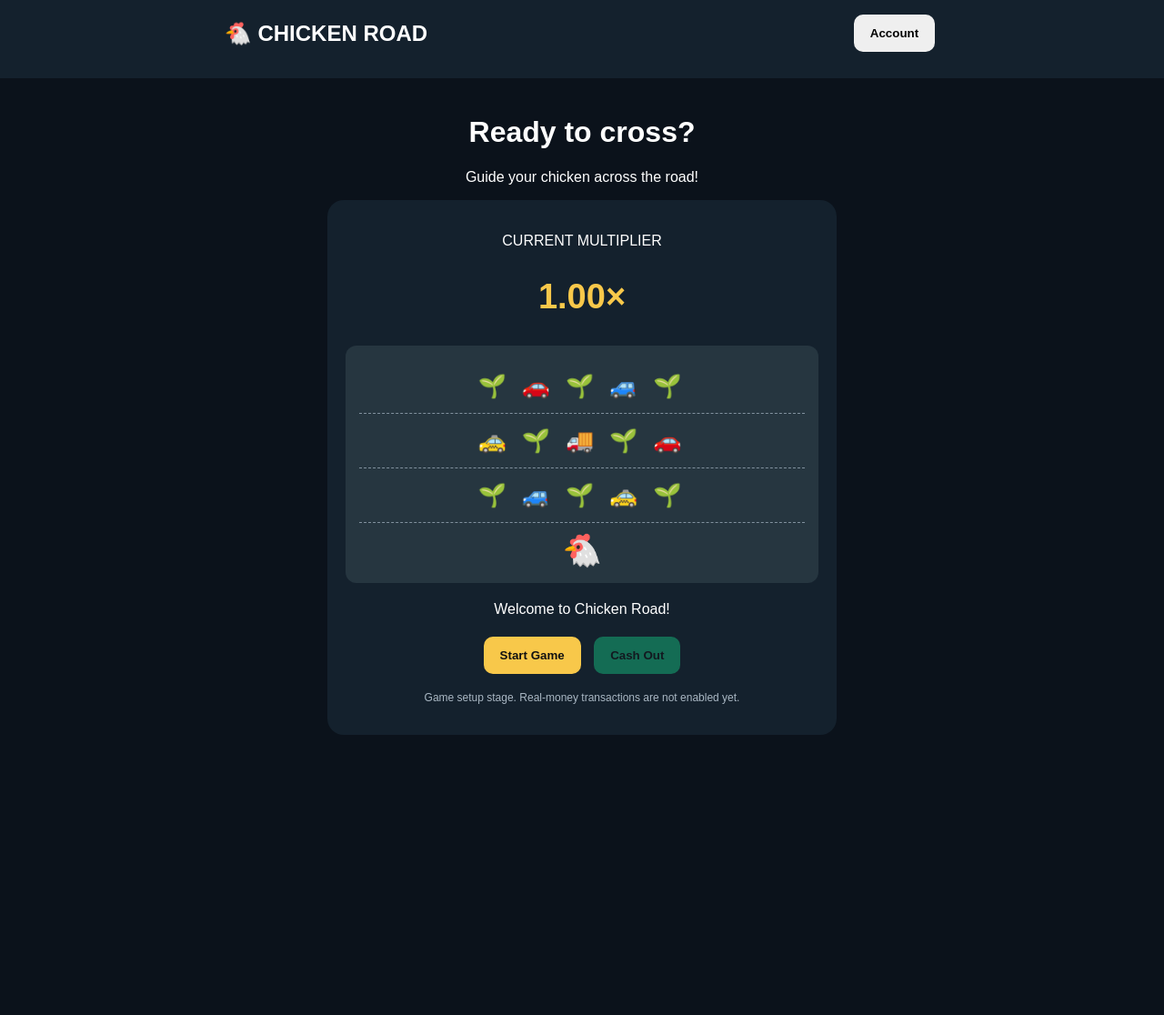
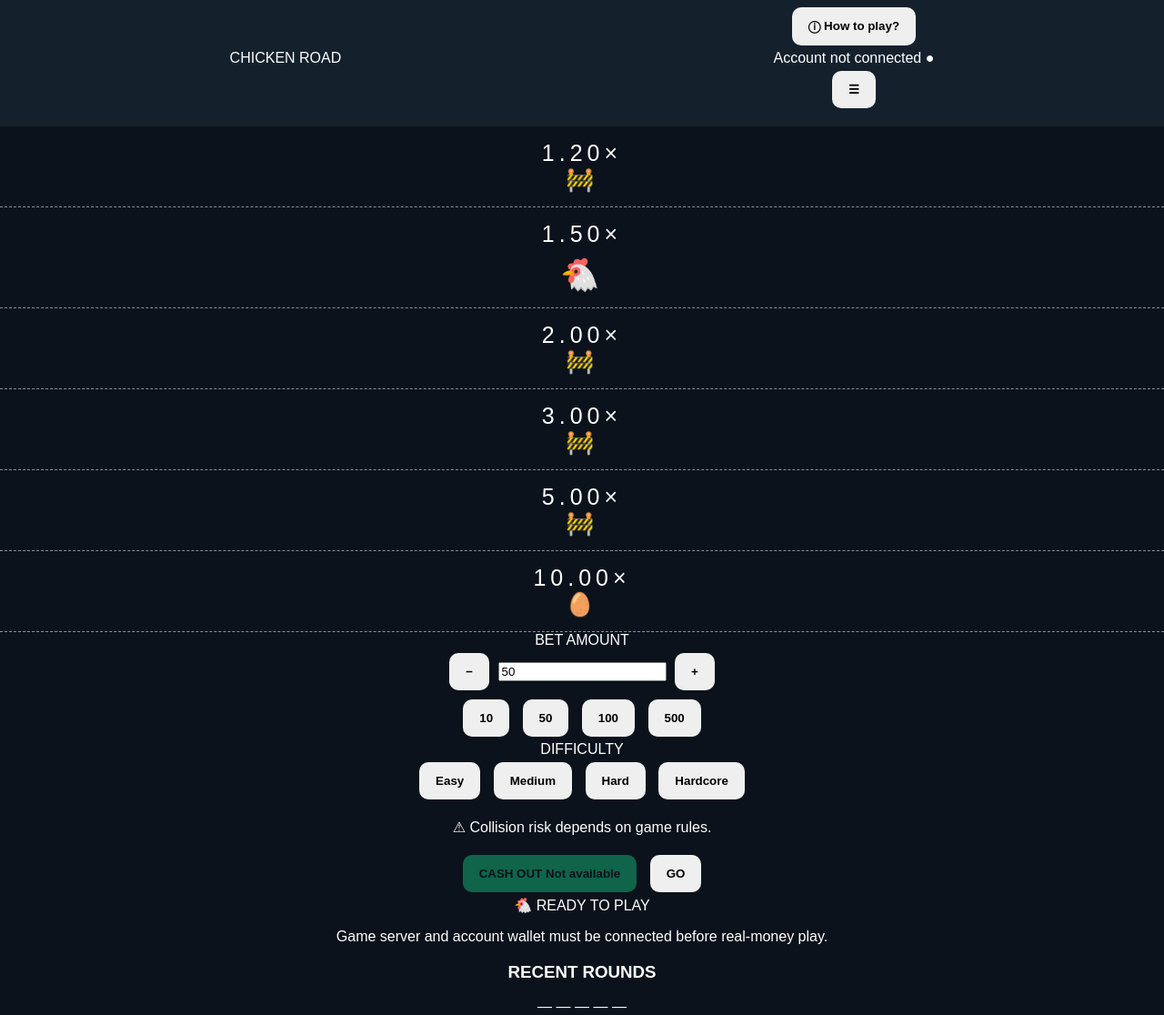
Before and after one commit to njugunaalex873-png/Chicken-road-app, a website: page public/index.html in a window 1280 px wide. Shown: the part 12-1128 px from the top of the page at 91% size. Before the commit the page ends 840 px from the top, so only its background shows below. Drawn offline with Linux system fonts and the light colour scheme.

Commit message:
Revamp game interface and update theme color
Updated the theme color and modified the layout of the game interface. Added new elements for game controls and recent rounds.

```diff
--- a/public/index.html
+++ b/public/index.html
@@ -2,38 +2,120 @@
 <head>
   <meta charset="UTF-8">
   <meta name="viewport" content="width=device-width, initial-scale=1">
-  <meta name="theme-color" content="#101a25">
+  <meta name="theme-color" content="#11152b">
   <title>Chicken Road</title>
   <link rel="stylesheet" href="style.css">
 </head>
 <body>
   <header class="topbar">
-    <h2>🐔 CHICKEN ROAD</h2>
-    <button id="accountButton">Account</button>
-  </header>  <main class="container">
-    <h1>Ready to cross?</h1>
-    <p>Guide your chicken across the road!</p><section class="game-card">
-  <p>CURRENT MULTIPLIER</p>
-  <h2 id="multiplier">1.00×</h2>
+    <div class="logo">CHICKEN R<span class="egg">O</span>AD</div><div class="header-right">
+  <button class="help-button" id="helpButton">ⓘ How to play?</button>
+  <div class="balance">
+    <span id="balance">Account not connected</span>
+    <span class="coin">●</span>
+  </div>
+  <button class="icon-button" id="menuButton" aria-label="Menu">☰</button>
+</div>
 
-  <div id="road" class="road">
-    <div class="lane">🌱 🚗 🌱 🚙 🌱</div>
-    <div class="lane">🚕 🌱 🚚 🌱 🚗</div>
-    <div class="lane">🌱 🚙 🌱 🚕 🌱</div>
-    <div id="chicken">🐔</div>
+  </header>  <main>
+    <section class="game-board">
+      <div class="road-grid">
+        <div class="lane">
+          <div class="multiplier-marker">1.20×</div>
+          <div class="road-object">🚧</div>
+        </div>
+        <div class="lane">
+          <div class="multiplier-marker green">1.50×</div>
+          <div class="road-object chicken-position" id="chicken">🐔</div>
+        </div>
+        <div class="lane">
+          <div class="multiplier-marker">2.00×</div>
+          <div class="road-object">🚧</div>
+        </div>
+        <div class="lane">
+          <div class="multiplier-marker">3.00×</div>
+          <div class="road-object">🚧</div>
+        </div>
+        <div class="lane">
+          <div class="multiplier-marker">5.00×</div>
+          <div class="road-object">🚧</div>
+        </div>
+        <div class="lane finish-lane">
+          <div class="multiplier-marker gold">10.00×</div>
+          <div class="golden-egg">🥚</div>
+        </div>
+      </div>  <div class="road-bottom"></div>
+</section>
+
+<section class="control-panel">
+  <div class="stake-section">
+    <label for="stake">BET AMOUNT</label>
+
+    <div class="stake-input">
+      <button id="minusButton" aria-label="Decrease stake">−</button>
+      <input id="stake" type="number" min="1" step="1" value="50">
+      <button id="plusButton" aria-label="Increase stake">+</button>
+    </div>
+
+    <div class="quick-bets">
+      <button data-stake="10">10</button>
+      <button data-stake="50">50</button>
+      <button data-stake="100">100</button>
+      <button data-stake="500">500</button>
+    </div>
   </div>
 
+  <div class="difficulty-section">
+    <label>DIFFICULTY</label>
+    <div class="difficulty-options">
+      <button data-level="Easy">Easy</button>
+      <button data-level="Medium" class="selected">Medium</button>
+      <button data-level="Hard">Hard</button>
+      <button data-level="Hardcore">Hardcore</button>
+    </div>
+    <p class="collision">⚠ Collision risk depends on game rules.</p>
+  </div>
+
+  <div class="action-section">
+    <button id="cashoutButton" class="cashout-button" disabled>
+      CASH OUT
+      <span id="payout">Not available</span>
+    </button>
+
+    <button id="goButton" class="go-button">
+      GO
+    </button>
+  </div>
+</section>
+
+<section class="bottom-info">
+  <div>
+    <span class="info-icon">🐔</span>
+    <span id="status">READY TO PLAY</span>
+  </div>
   <p id="message">
-    Welcome to Chicken Road!
-  </p>
-
-  <button id="startButton">Start Game</button>
-  <button id="cashoutButton" disabled>Cash Out</button>
-
-  <p class="notice">
-    Game setup stage. Real-money transactions are not enabled yet.
+    Game server and account wallet must be connected before real-money play.
   </p>
 </section>
 
-  </main>  <script src="game.js"></script></body>
-</html>
+<section class="history-panel">
+  <h3>RECENT ROUNDS</h3>
+  <div class="history-items">
+    <span>—</span>
+    <span>—</span>
+    <span>—</span>
+    <span>—</span>
+    <span>—</span>
+  </div>
+</section>
+
+  </main>  <dialog id="infoDialog">
+    <div class="dialog-content">
+      <button id="closeDialog" class="close-button">✕</button>
+      <h2 id="dialogTitle">Chicken Road</h2>
+      <p id="dialogText">
+        Cross the road carefully. The production game engine must be connected before wagers or payouts can be processed.
+      </p>
+    </div>
+  </dialog>  <script src="game.js"></script></body>
+      </html>
```
